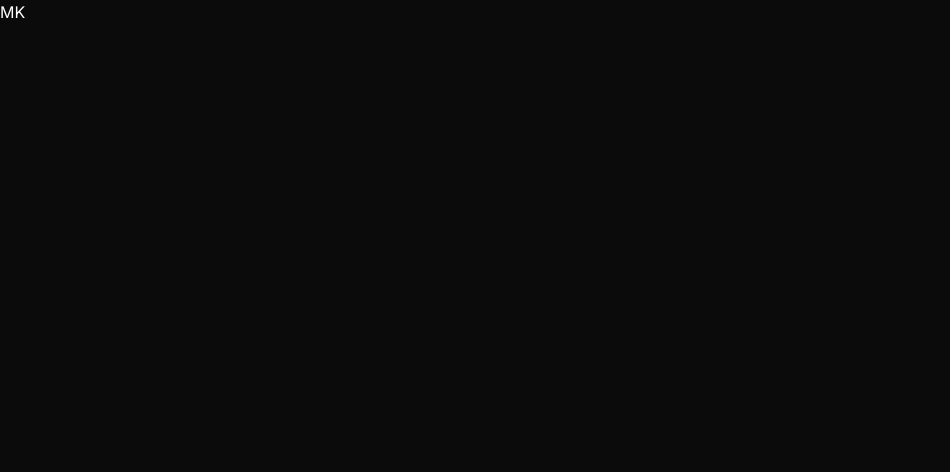
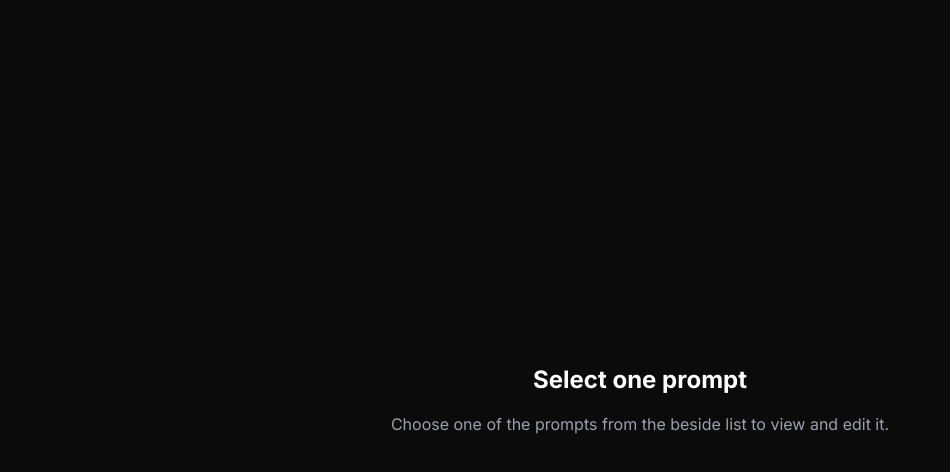
Before and after one commit to mhayk/mk-prompt-manager, a Next.js app: page / in a window 1280 px wide. Shown: the top 472 px of the page, without its empty margins (0-950 px from the left). Built offline with nearby package versions, Linux system fonts and the light colour scheme.

Commit message:
feat: styled the page and layout

```diff
--- a/src/app/layout.tsx
+++ b/src/app/layout.tsx
@@ -21,7 +21,13 @@ export default function RootLayout({
   return (
     <html lang="en">
       <body className={`${inter.variable} antialiased bg-gray-900 text-white`}>
-        {children}
+        <section className="flex h-screen">
+          <main className="relative flex-1 overflow-auto min-w-0">
+            <div className="p-4 sm:p-6 md:p-8 max-w-full md:max-w-3xl mx-auto h-full">
+              {children}
+            </div>
+          </main>
+        </section>
       </body>
     </html>
   );
--- a/src/app/page.tsx
+++ b/src/app/page.tsx
@@ -2,8 +2,15 @@ import { prisma } from '@/lib/prisma';
 
 export default function Home() {
   return (
-    <div>
-      <h1>MK</h1>
-    </div>
+    <section className="flex min-h-full">
+      <div className="flex flex-1 items-center justify-center">
+        <div className="text-center">
+          <h1 className="text-2xl font-bold mb-4">Select one prompt</h1>
+          <p className="text-gray-400">
+            Choose one of the prompts from the beside list to view and edit it.
+          </p>
+        </div>
+      </div>
+    </section>
   );
 }
```
